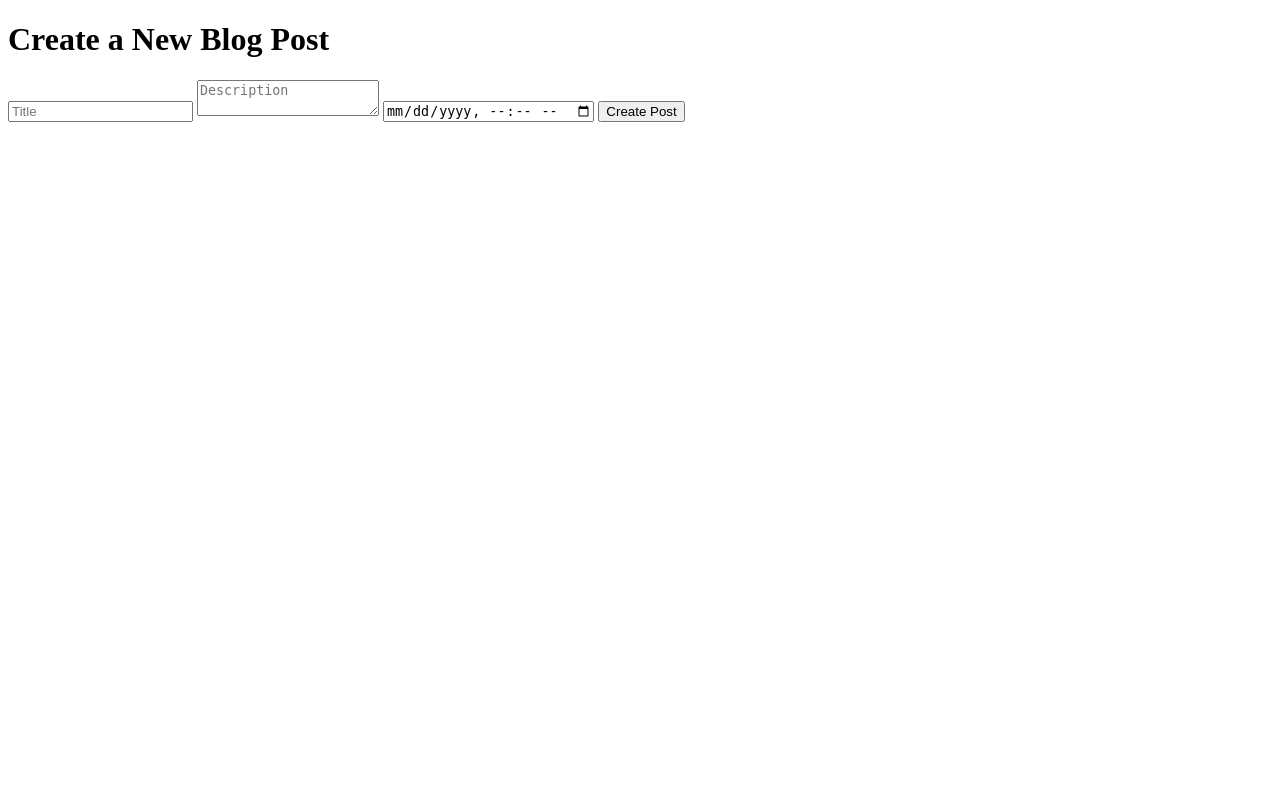
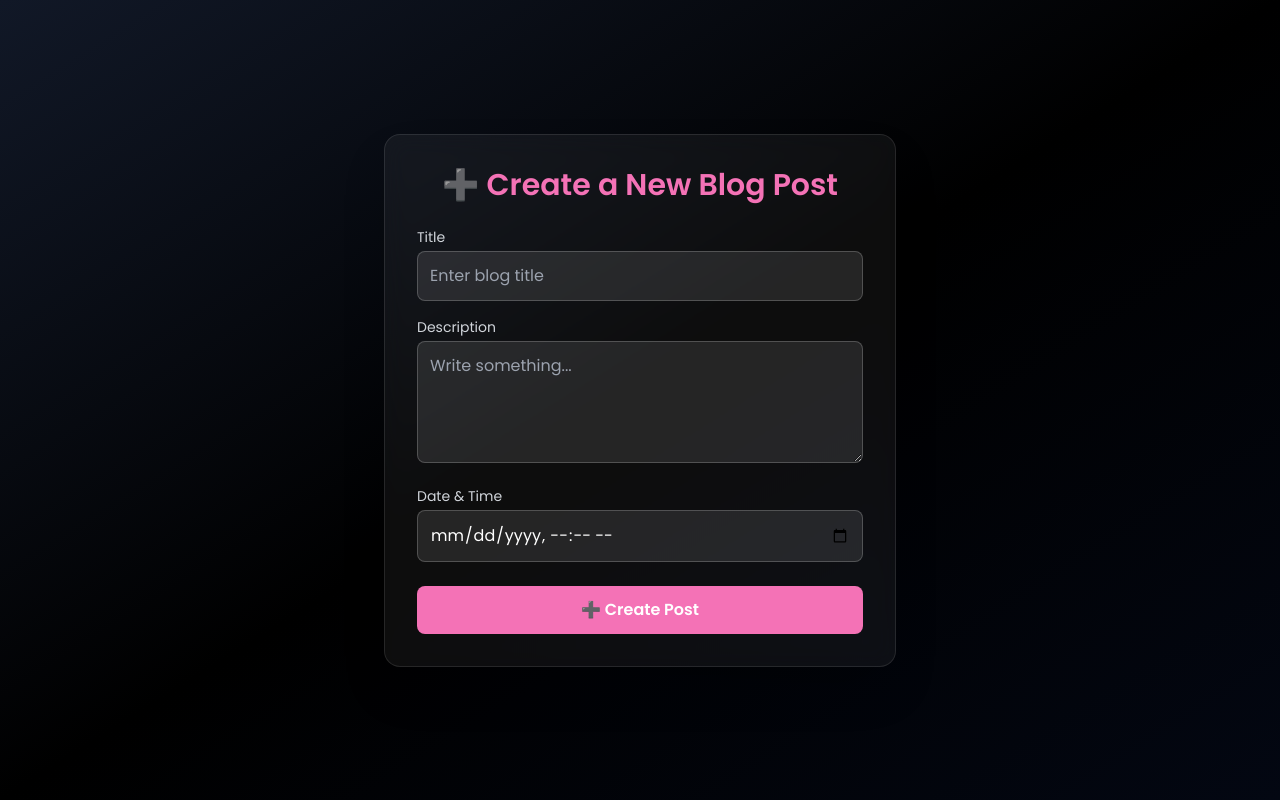
Before and after one commit to MithanshuHedau/zingkesBlog, a Django app: page /create/ in a window 1280 px wide. Run offline with Django 5.2, Linux system fonts and the light colour scheme; some libraries are stand-ins or nearby versions.

```diff
--- a/templates/createForm.html
+++ b/templates/createForm.html
@@ -1,22 +1,47 @@
 <!DOCTYPE html>
 <html lang="en">
   <head>
-  <meta charset="UTF-8">
-  <meta name="viewport" content="width=device-width, initial-scale=1.0">
-  <title>Document</title>
+    <meta charset="UTF-8" />
+    <meta name="viewport" content="width=device-width, initial-scale=1.0" />
+    <title>Create Post | Zingkes Blog</title>
+    <script src="https://cdn.tailwindcss.com"></script>
+    <link href="https://fonts.googleapis.com/css2?family=Poppins:wght@400;600&display=swap" rel="stylesheet">
+    <style>
+      body {
+        font-family: 'Poppins', sans-serif;
+      }
+    </style>
   </head>
-<body>
-  <form action="{% url 'createData' %}" method="POST" class="bg-white shadow-md rounded-lg p-8">
+  <body class="bg-gradient-to-br from-gray-900 via-black to-gray-950 text-white min-h-screen flex items-center justify-center px-4">
+
+    <form action="{% url 'createData' %}" method="POST" class="w-full max-w-lg bg-white/5 backdrop-blur-md border border-white/10 shadow-2xl rounded-2xl p-8 animate-fadeUp">
       {% csrf_token %}
-    <div class="flex flex-col items-center justify-center min-h-screen bg-gray-100">
-      <h1 class="text-3xl font-bold mb-6">Create a New Blog Post</h1>
-      <div class="w-full max-w-md">
-        <input type="text" name="title" placeholder="Title" class="w-full p-3 mb-4 border border-gray-300 rounded-lg focus:outline-none focus:ring-2 focus:ring-blue-500">
-        <textarea name="description" placeholder="Description" class="w-full p-3 mb-4 border border-gray-300 rounded-lg focus:outline-none focus:ring-2 focus:ring-blue-500"></textarea>
-        <input type="datetime-local" name="created_at" class="w-full p-3 mb-4 border border-gray-300 rounded-lg focus:outline-none focus:ring-2 focus:ring-blue-500">
-        <button type="submit" class="w-full bg-blue-600 text-white py-3 rounded-lg hover:bg-blue-700 transition duration-200">Create Post</button>
+      <h1 class="text-3xl font-semibold text-center text-pink-400 mb-6">➕ Create a New Blog Post</h1>
+
+      <div class="mb-4">
+        <label for="title" class="block text-sm font-medium text-gray-300 mb-1">Title</label>
+        <input type="text" name="title" id="title" placeholder="Enter blog title"
+          class="w-full p-3 rounded-lg bg-white/10 text-white border border-white/20 focus:outline-none focus:ring-2 focus:ring-pink-500">
       </div>
+
+      <div class="mb-4">
+        <label for="description" class="block text-sm font-medium text-gray-300 mb-1">Description</label>
+        <textarea name="description" id="description" rows="4" placeholder="Write something..."
+          class="w-full p-3 rounded-lg bg-white/10 text-white border border-white/20 focus:outline-none focus:ring-2 focus:ring-pink-500"></textarea>
       </div>
+
+      <div class="mb-6">
+        <label for="created_at" class="block text-sm font-medium text-gray-300 mb-1">Date & Time</label>
+        <input type="datetime-local" name="created_at" id="created_at"
+          class="w-full p-3 rounded-lg bg-white/10 text-white border border-white/20 focus:outline-none focus:ring-2 focus:ring-pink-500">
+      </div>
+
+      <button type="submit"
+        class="w-full py-3 bg-[#F472B6] text-white font-semibold rounded-lg hover:bg-blue-700 transition duration-200">
+        ➕ Create Post
+      </button>
+
     </form>
+
   </body>
 </html>
```
Lines whose indentation alone changed are shown as unchanged.
